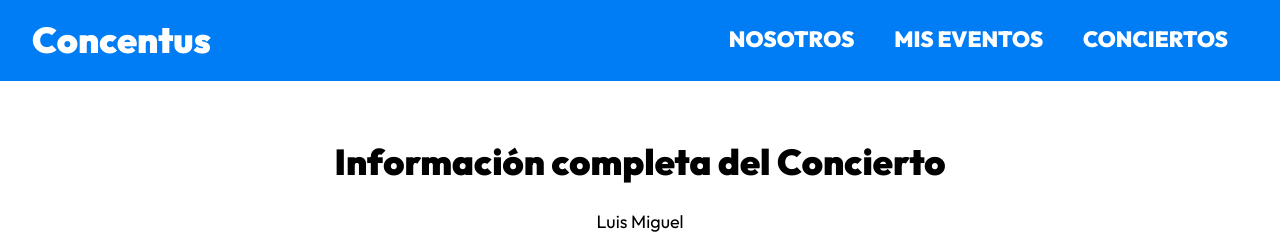
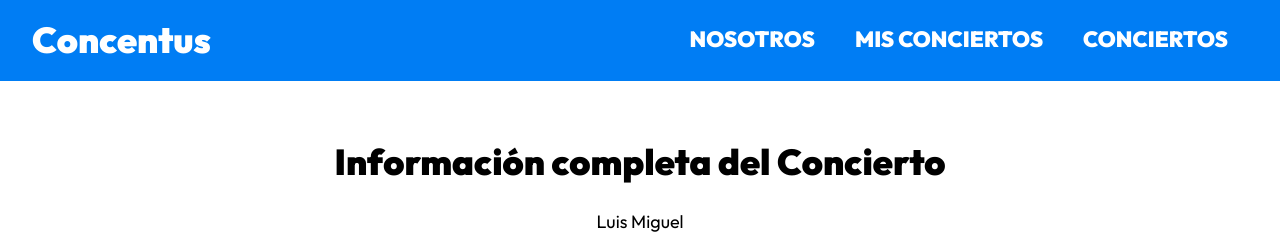
Before and after one commit to CarlosMay7/Desarrollo-App-Web, a PHP site: page /lista-conciertos?concierto=3 in a window 1280 px wide. Shown: the part 572-820 px from the top of the page. Run offline with PHP 8.4, Linux system fonts and the light colour scheme; data comes from the database, SQL or seed files in the repository; data that the repository does not hold is empty; some libraries are stand-ins or nearby versions.

Commit message:
Agregar funcionalidad de mis conciertos

```diff
--- a/controllers/PaginasController.php
+++ b/controllers/PaginasController.php
@@ -6,6 +6,7 @@ use Model\Artista;
 use Model\Fecha;
 use Model\Tour;
 use Model\ConciertosDeTour;
+use Model\Usuario;
 use MVC\Router;
 
 class PaginasController {
@@ -40,15 +41,44 @@ class PaginasController {
             "titulo" => "Sobre Concentus"
         ]);
     }
+
+    public static function guardarMisConciertos() {
+        $misConciertos = implode(",",$_POST["conciertos"]);
+        $usuario = Usuario::find($_SESSION["id"]);
+        $usuario->conciertos = $misConciertos;
+        $usuario->guardar();
+
+        header("Location: /mis-conciertos");
+    }
     public static function misConciertos(Router $router) {
 
         if(!isAuth()){
             header("Location: /login");
         }
 
+        $usuario = Usuario::find($_SESSION["id"]);
+
+        $misConciertos = [];
+
+        if($usuario->conciertos != "") {
+            $conciertosUsuario = explode(",", $usuario->conciertos);
+        }
+
+        if(isset($_COOKIE["mis-conciertos"])){
+            $conciertosAgregados = json_decode($_COOKIE["mis-conciertos"], true);
+            $conciertos = array_unique(array_merge($conciertosUsuario, $conciertosAgregados));
+            foreach($conciertos as $concierto) {
+                if(!in_array($concierto, $misConciertos)) {
+                    $misConciertos[] = Concierto::find($concierto);
+                } else {
+                    continue;
+                }
+            }
+        }
 
         $router->render("/paginas/mis-conciertos", [
-            "titulo" => "Revisa tus conciertos aquí"
+            "titulo" => "Revisa tus conciertos aquí",
+            "misConciertos" => $misConciertos
         ]);
     }
 
--- a/public/index.php
+++ b/public/index.php
@@ -60,6 +60,7 @@
 $router->get('/', [PaginasController::class, 'index']);
 $router->get('/nosotros', [PaginasController::class, 'nosotros']);
 $router->get('/mis-conciertos', [PaginasController::class, 'misConciertos']);
+$router->post('/mis-conciertos', [PaginasController::class, 'guardarMisConciertos']);
 $router->get('/lista-conciertos', [PaginasController::class, 'listaConciertos']);
 $router->get('/conciertos', [PaginasController::class, 'conciertos']);
 
--- a/src/js/app.js
+++ b/src/js/app.js
@@ -1,3 +1,5 @@
 import "./tags.js";
 import "./slider.js";
 import "./artistas.js";
+import "./agregar-conciertos.js";
+import "./mis-conciertos.js";
--- a/views/templates/header.php
+++ b/views/templates/header.php
@@ -43,9 +43,9 @@
         </a>
 
         <nav class="navegacion">
-        <a href="/nosotros" class="navegacion__enlace <?php echo pagina_actual("/evento-devwebcamp") ? "navegacion__enlace--actual" : ""; ?>">Nosotros</a>
-            <a href="/mis-conciertos" class="navegacion__enlace <?php echo pagina_actual("/paquetes") ? "navegacion__enlace--actual" : ""; ?>">Mis Eventos</a>
-            <a href="/conciertos" class="navegacion__enlace <?php echo pagina_actual("/workshops-conferencias") ? "navegacion__enlace--actual" : ""; ?>">Conciertos</a>
+            <a href="/nosotros" class="navegacion__enlace <?php echo pagina_actual("/nosotros") ? "navegacion__enlace--actual" : ""; ?>">Nosotros</a>
+            <a href="/mis-conciertos" id="mis-conciertos" class="navegacion__enlace <?php echo pagina_actual("/paquetes") ? "navegacion__enlace--actual" : ""; ?>">Mis Conciertos</a>
+            <a href="/conciertos" class="navegacion__enlace <?php echo pagina_actual("/conciertos") ? "navegacion__enlace--actual" : ""; ?>">Conciertos</a>
         </nav>
     </div>
 </div>
```
Also changed, not shown: src/js/agregar-conciertos.js (added, +15 -0 lines), src/js/mis-conciertos.js (added, +16 -0 lines), src/scss/paginas/_conciertos.scss (+10 -7 lines), views/paginas/conciertos.php (+13 -7 lines), public/build/css/app.css, public/build/js/main.min.js, 2 other files.
